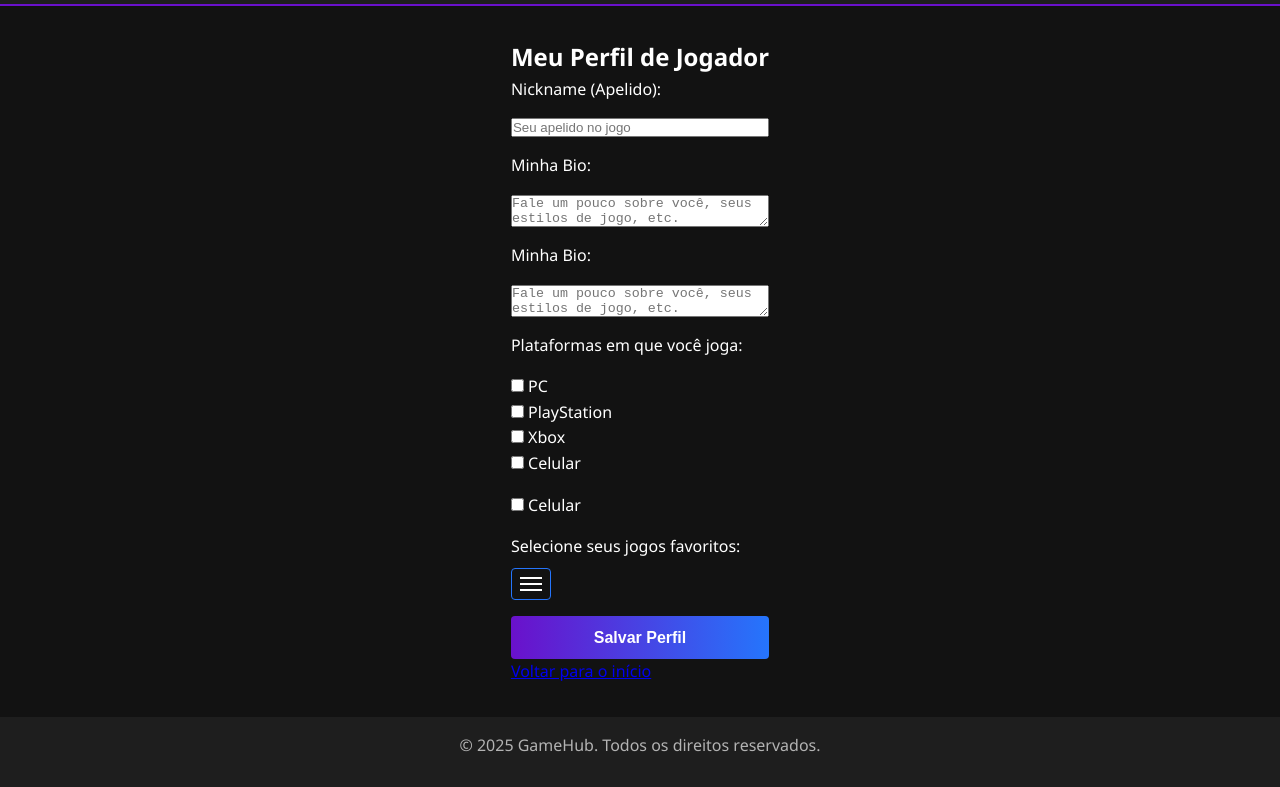
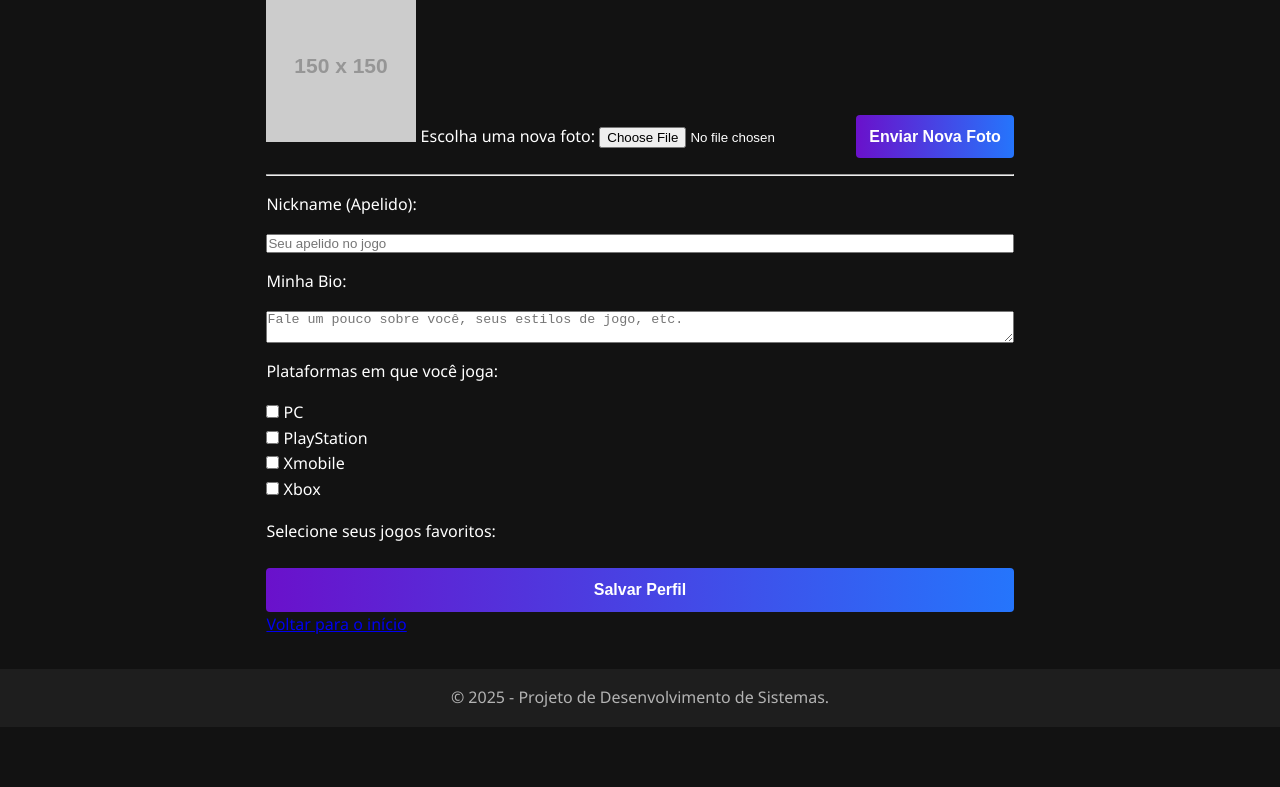
Before and after one commit to DevWagnerEmerich/levelup-squad-app, a website with bundled scripts: page public/profile.html in a window 1280 px wide. Shown: the part 164-951 px from the top of the page. After the commit the page ends 891 px from the top, so only its background shows below. Built offline with nearby package versions, Linux system fonts and the light colour scheme; no server answers; placeholder pictures from the web are drawn by us.

Commit message:
Update profile.html

```diff
--- a/public/profile.html
+++ b/public/profile.html
@@ -1,50 +1,41 @@
 <!DOCTYPE html>
-<html lang="pt-BR">
+<html lang="pt-br">
 <head>
     <meta charset="UTF-8">
     <meta name="viewport" content="width=device-width, initial-scale=1.0">
     <title>Meu Perfil</title>
-
-    </head>
-<body>
-    <header>
-        <h1>GameHub</h1>
-        <nav>
-            </nav>
-    </header>
-
-
-
     <link rel="stylesheet" href="css/style.css">
 </head>
 <body>
     <header>
         <h1>Level Up</h1>
-        <nav>
-        </nav>
     </header>
-
 
     <main>
         <section id="profile-section">
             <h2>Meu Perfil de Jogador</h2>
             <form id="profile-form">
+
+                <!-- Seção de Upload de Imagem (Aluno 4) -->
+                <div class="profile-picture-container">
+                    <img id="profile-image-preview" src="https://via.placeholder.com/150" alt="Foto do Perfil">
+                    <label for="profile-image-input">Escolha uma nova foto:</label>
+                    <input type="file" id="profile-image-input" accept="image/*">
+                    <button type="button" id="upload-image-button">Enviar Nova Foto</button>
+                </div>
+
+                <hr>
+
+                <!-- Campos de Texto -->
                 <label for="nickname">Nickname (Apelido):</label>
                 <input type="text" id="nickname" placeholder="Seu apelido no jogo" required>
-
-
 
                 <label for="bio">Minha Bio:</label>
                 <textarea id="bio" placeholder="Fale um pouco sobre você, seus estilos de jogo, etc."></textarea>
 
-
-
-                <label for="bio">Minha Bio:</label>
-                <textarea id="bio" placeholder="Fale um pouco sobre você, seus estilos de jogo, etc."></textarea>
-
-
+                <!-- Checkboxes de Plataformas -->
                 <label>Plataformas em que você joga:</label>
-                <div class="platforms">
+                <div class="checkbox-group">
                     <div>
                         <input type="checkbox" id="platform-pc" value="PC">
                         <label for="platform-pc">PC</label>
@@ -54,56 +45,30 @@
                         <label for="platform-ps">PlayStation</label>
                     </div>
                     <div>
+                        <input type="checkbox" id="platform-mobile" value="mobile">
+                        <label for="platform-xbox">Xmobile</label>
+                    </div>
+                    <div>
                         <input type="checkbox" id="platform-xbox" value="Xbox">
                         <label for="platform-xbox">Xbox</label>
-
-
-                    </div>
-                    <div>
-                        <input type="checkbox" id="platform-celular" value="Celular">
-                        <label for="platform-celular">Celular</label>
-
                     </div>
                 </div>
 
-
-
-                    </div>
-                     <div>
-                        <input type="checkbox" id="platform-celular" value="Celular">
-                        <label for="platform-celular">Celular</label>
-                    </div>
-                </div>
-
+                <!-- Menu de Jogos (Aluno 3 e 2) -->
                 <div class="menu-container">
                     <label>Selecione seus jogos favoritos:</label>
-                    <button type="button" id="hamburger-button" class="hamburger" aria-label="Abrir menu de jogos">
-                        <span class="hamburger-line"></span>
-                        <span class="hamburger-line"></span>
-                        <span class="hamburger-line"></span>
-                    </button>
                     <div id="games-menu" class="games-menu-content">
                          <div id="games-checkboxes">
-                            </div>
+                            <p>Carregando jogos...</p>
+                         </div>
                     </div>
                 </div>
 
                 <button type="submit">Salvar Perfil</button>
             </form>
-            <a href="index.html">Voltar para o início</a>
+            <a href="index.html" class="back-link">Voltar para o início</a>
         </section>
     </main>
-
-
-
-    <footer>
-        <p>&copy; 2025 GameHub. Todos os direitos reservados.</p>
-    </footer>
-
-
-    <script type="module" src="js/profile.js"></script>
-</body>
-</html>
 
     <footer>
         <p>&copy; 2025 - Projeto de Desenvolvimento de Sistemas.</p>
```
